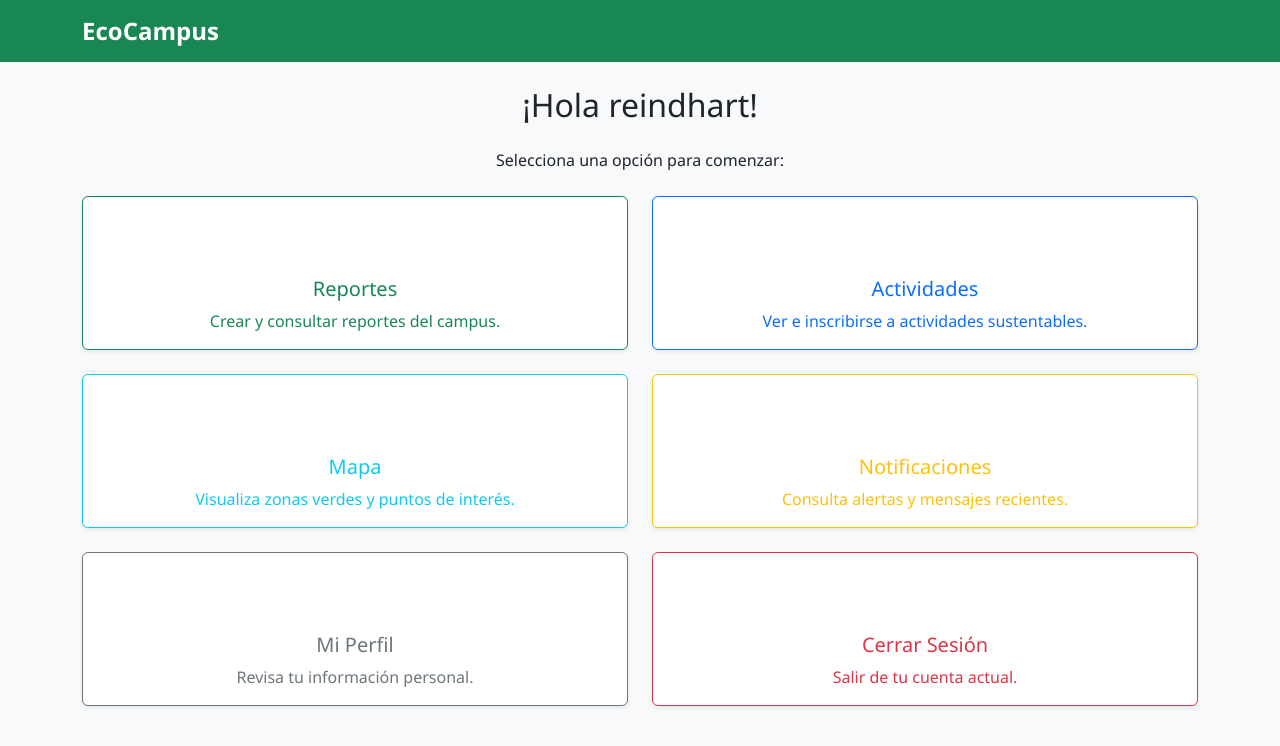
After one commit to Reindhart/ecocampus-project, a Flask app: page /menu in a window 1280 px wide. The commit adds this page. Shown: the top 746 px of the page. Run offline with Flask 3, Linux system fonts and the light colour scheme; a user stored in the database is signed in; some libraries are stand-ins or nearby versions; some web fonts are replaced.

Commit message:
menu de inicio

```diff
--- a/backend/routes.py
+++ b/backend/routes.py
@@ -1,27 +1,65 @@
-from flask import render_template, redirect, url_for, request, flash
+from flask import render_template, request, redirect, url_for, flash, session
+from .models import db, Usuario
+from werkzeug.security import generate_password_hash, check_password_hash
 
 def init_routes(app):
     @app.route('/')
     def inicio():
         return render_template('inicio.html')
 
+    @app.route('/signup', methods=['GET', 'POST'])
+    def signup():
+        if request.method == 'POST':
+            username = request.form['username']
+            correo = request.form['correo']
+            contrasena = request.form['contrasena']
+
+            existente = Usuario.query.filter_by(correo=correo).first()
+            if existente:
+                flash('Este correo ya está registrado.')
+                return redirect(url_for('signup'))
+
+            usuario = Usuario(
+                username=username,
+                correo=correo,
+                contrasena=generate_password_hash(contrasena)
+            )
+            db.session.add(usuario)
+            db.session.commit()
+            flash('Cuenta creada correctamente. Ahora inicia sesión.')
+            return redirect(url_for('login'))
+
+        return render_template('signup.html')
+
     @app.route('/login', methods=['GET', 'POST'])
     def login():
         if request.method == 'POST':
-            # Aquí va lógica de login
-            return redirect(url_for('reportes'))
+            correo = request.form['correo']
+            contrasena = request.form['contrasena']
+
+            usuario = Usuario.query.filter_by(correo=correo).first()
+            if usuario and check_password_hash(usuario.contrasena, contrasena):
+                session['usuario_id'] = usuario.id
+                session['usuario_nombre'] = usuario.username
+                flash('Inicio de sesión exitoso.')
+                return redirect(url_for('menu'))
+            else:
+                flash('Correo o contraseña incorrectos.')
+                return redirect(url_for('login'))
+
         return render_template('login.html')
 
-    @app.route('/signup', methods=['GET', 'POST'])
-    def signup():
-        if request.method == 'POST':
-            # Aquí va lógica de registro
-            return redirect(url_for('login'))
-        return render_template('signup.html')
+    @app.route('/logout')
+    def logout():
+        session.clear()
+        flash('Sesión cerrada correctamente.')
+        return redirect(url_for('inicio'))
 
     @app.route('/reportes')
     def reportes():
-        return render_template('reportes.html')
+        if 'usuario_id' not in session:
+            return redirect(url_for('login'))
+        return render_template('reportes.html', usuario=session['usuario_nombre'])
 
     @app.route('/actividades')
     def actividades():
@@ -37,4 +75,21 @@ def init_routes(app):
 
     @app.route('/perfil')
     def perfil():
-        return render_template('perfil.html')
+        if 'usuario_id' not in session:
+            flash('Debes iniciar sesión para ver tu perfil.')
+            return redirect(url_for('login'))
+
+        usuario = Usuario.query.get(session['usuario_id'])
+
+        if not usuario:
+            flash('Usuario no encontrado.')
+            return redirect(url_for('logout'))
+
+        return render_template('perfil.html', usuario=usuario)
+
+    @app.route('/menu')
+    def menu():
+        if 'usuario_id' not in session:
+            flash('Debes iniciar sesión para acceder al menú.')
+            return redirect(url_for('login'))
+        return render_template('menu.html')
--- a/frontend/templates/layout.html
+++ b/frontend/templates/layout.html
@@ -17,6 +17,20 @@
             </div>
         </nav>
 
+        {% with messages = get_flashed_messages() %}
+            {% if messages %}
+                <div class="container mt-3">
+                {% for msg in messages %}
+                    <div class="alert alert-info alert-dismissible fade show" role="alert">
+                    {{ msg }}
+                    <button type="button" class="btn-close" data-bs-dismiss="alert"></button>
+                    </div>
+                {% endfor %}
+                </div>
+            {% endif %}
+        {% endwith %}
+
+
         <div class="container">
             {% block content %}{% endblock %}
         </div>
--- /dev/null
+++ b/frontend/templates/menu.html
@@ -0,0 +1,79 @@
+{% extends 'layout.html' %}
+
+{% block title %}Menú Principal | EcoCampus{% endblock %}
+
+{% block content %}
+<div class="text-center">
+  <h2 class="mb-4">¡Hola {{ session['usuario_nombre'] }}!</h2>
+  <p class="mb-4">Selecciona una opción para comenzar:</p>
+
+  <div class="row row-cols-1 row-cols-md-2 g-4">
+    <div class="col">
+      <a href="{{ url_for('reportes') }}" class="text-decoration-none">
+        <div class="card shadow-sm h-100 text-success border-success">
+          <div class="card-body text-center">
+            <i class="fas fa-clipboard-list fa-3x mb-3"></i>
+            <h5 class="card-title">Reportes</h5>
+            <p class="card-text">Crear y consultar reportes del campus.</p>
+          </div>
+        </div>
+      </a>
+    </div>
+    <div class="col">
+      <a href="{{ url_for('actividades') }}" class="text-decoration-none">
+        <div class="card shadow-sm h-100 text-primary border-primary">
+          <div class="card-body text-center">
+            <i class="fas fa-leaf fa-3x mb-3"></i>
+            <h5 class="card-title">Actividades</h5>
+            <p class="card-text">Ver e inscribirse a actividades sustentables.</p>
+          </div>
+        </div>
+      </a>
+    </div>
+    <div class="col">
+      <a href="{{ url_for('mapa') }}" class="text-decoration-none">
+        <div class="card shadow-sm h-100 text-info border-info">
+          <div class="card-body text-center">
+            <i class="fas fa-map-marked-alt fa-3x mb-3"></i>
+            <h5 class="card-title">Mapa</h5>
+            <p class="card-text">Visualiza zonas verdes y puntos de interés.</p>
+          </div>
+        </div>
+      </a>
+    </div>
+    <div class="col">
+      <a href="{{ url_for('notificaciones') }}" class="text-decoration-none">
+        <div class="card shadow-sm h-100 text-warning border-warning">
+          <div class="card-body text-center">
+            <i class="fas fa-bell fa-3x mb-3"></i>
+            <h5 class="card-title">Notificaciones</h5>
+            <p class="card-text">Consulta alertas y mensajes recientes.</p>
+          </div>
+        </div>
+      </a>
+    </div>
+    <div class="col">
+      <a href="{{ url_for('perfil') }}" class="text-decoration-none">
+        <div class="card shadow-sm h-100 text-secondary border-secondary">
+          <div class="card-body text-center">
+            <i class="fas fa-user fa-3x mb-3"></i>
+            <h5 class="card-title">Mi Perfil</h5>
+            <p class="card-text">Revisa tu información personal.</p>
+          </div>
+        </div>
+      </a>
+    </div>
+    <div class="col">
+      <a href="{{ url_for('logout') }}" class="text-decoration-none">
+        <div class="card shadow-sm h-100 text-danger border-danger">
+          <div class="card-body text-center">
+            <i class="fas fa-sign-out-alt fa-3x mb-3"></i>
+            <h5 class="card-title">Cerrar Sesión</h5>
+            <p class="card-text">Salir de tu cuenta actual.</p>
+          </div>
+        </div>
+      </a>
+    </div>
+  </div>
+</div>
+{% endblock %}
```
Also changed, not shown: backend/__init__.py (+10 -1 lines), backend/models.py (+10 -1 lines), frontend/templates/login.html (+29 -0 lines), frontend/templates/perfil.html (+21 -0 lines), frontend/templates/signup.html (+33 -0 lines), app.db (added).
